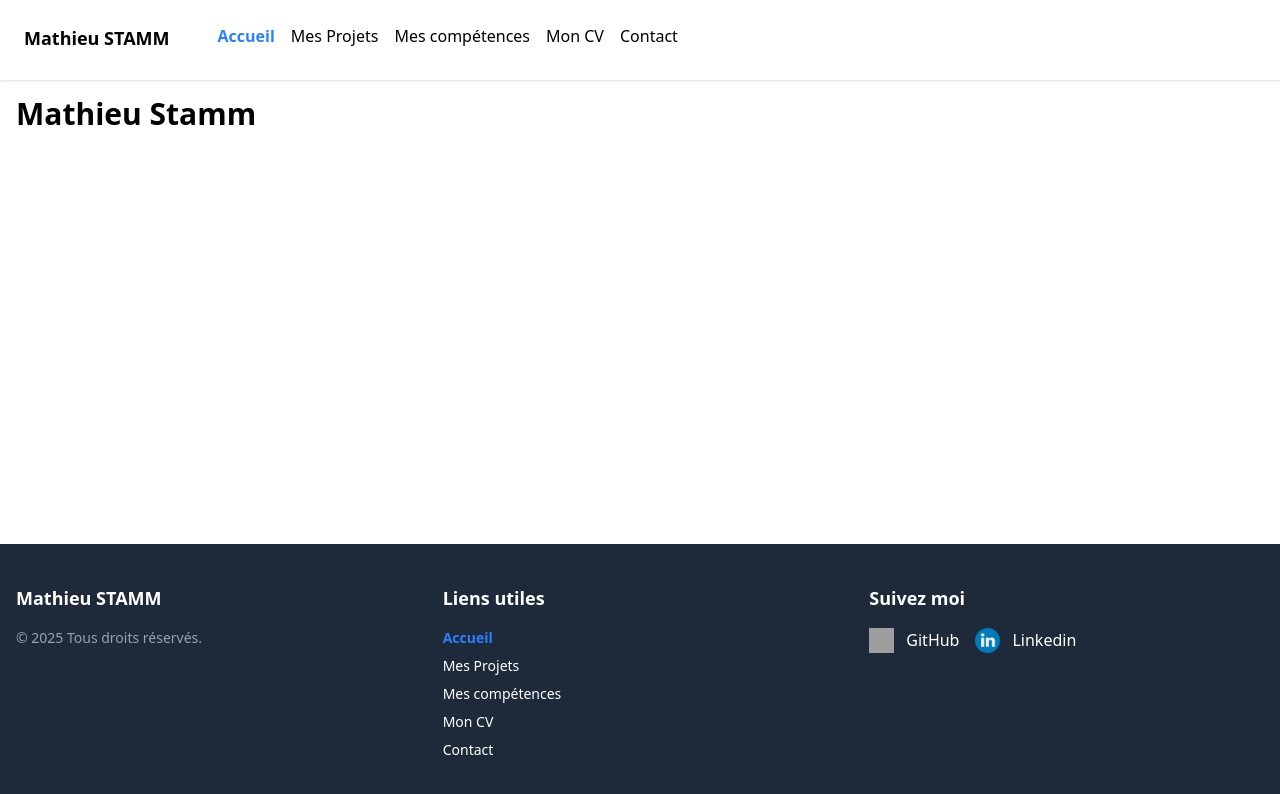
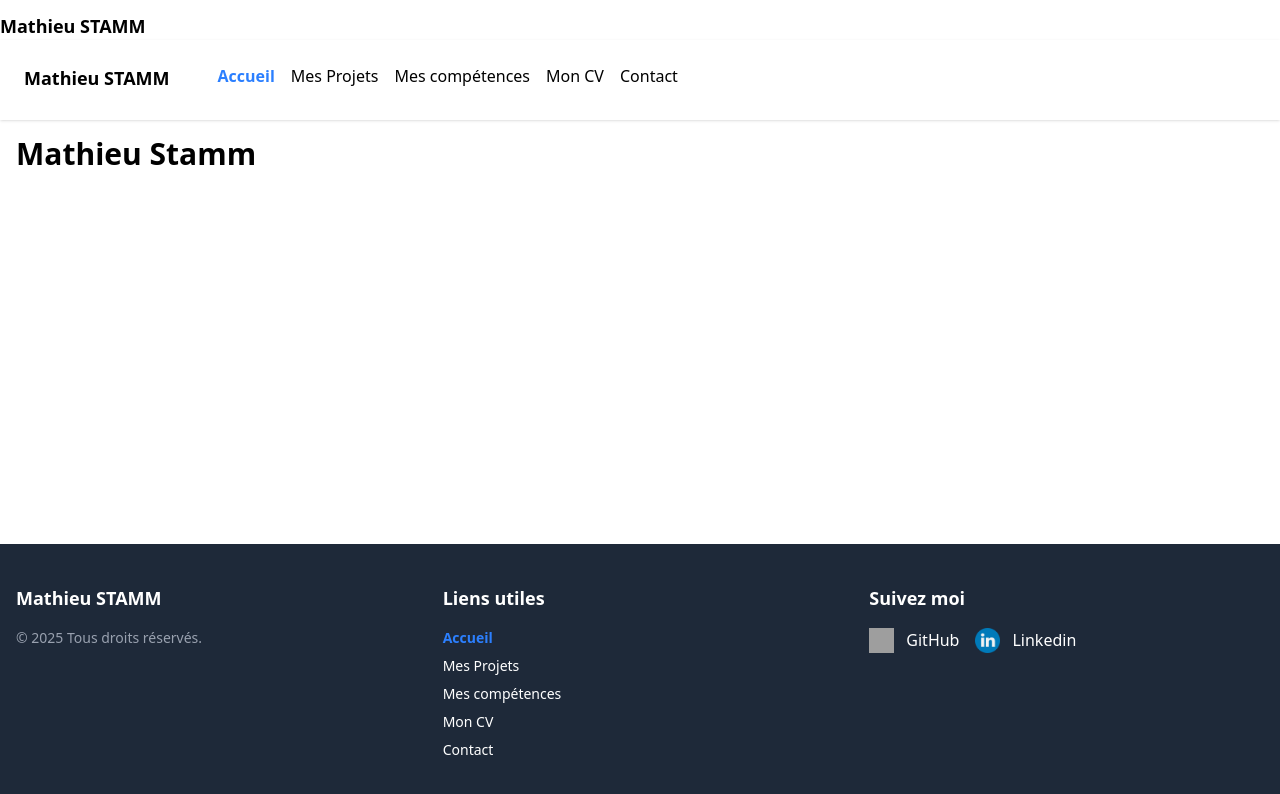
Before and after one commit to Mamath68/portfolio-angular, an Angular app: page / in a window 1280 px wide. Shown: the top 794 px of the page. Built offline with nearby package versions, Linux system fonts and the light colour scheme; grey boxes are pictures that could not be loaded.

Commit message:
ajout d'un message en mode portable

```diff
--- a/src/app/layout/header/header.html
+++ b/src/app/layout/header/header.html
@@ -1,6 +1,10 @@
-<button (click)="toggleDrawer()" class="p-2 text-gray-700 text-3xl md:hidden">
-  ☰
-</button>
+<div class="flex justify-between">
+  <button (click)="toggleDrawer()" class="p-2 text-gray-700 text-3xl md:hidden">
+    ☰
+  </button>
+  <h3 class="font-bold text-lg pt-3">Mathieu STAMM</h3>
+
+</div>
 
 @if (drawerOpen) {
   <div class="fixed inset-0 z-40 bg-black bg-opacity-50 transition-opacity md:hidden"
```
